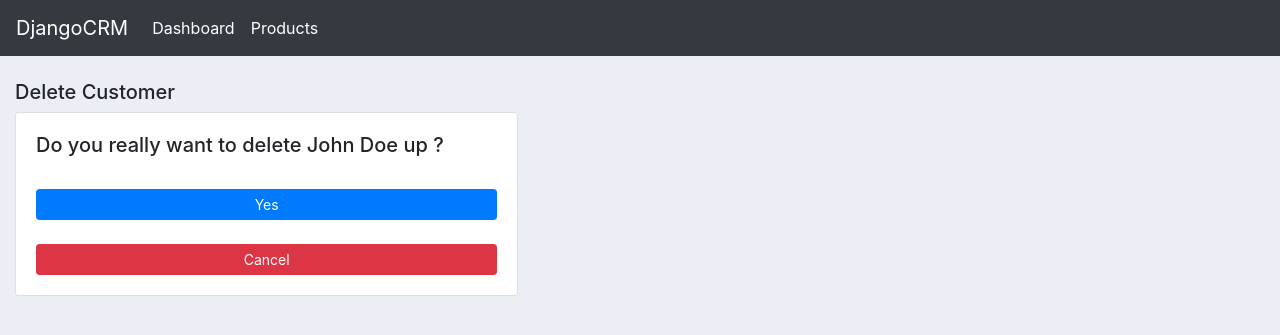
After one commit to piyushpandey16444/BasicProject, a Django app: page /delete-customer/1/ in a window 1280 px wide. The commit adds this page. Shown: the top 335 px of the page. Run offline with Django 3.2, Linux system fonts and the light colour scheme; data comes from the database, SQL or seed files in the repository; both versions use the stored data as it was after the commit; some libraries are stand-ins or nearby versions.

Commit message:
delete customer view written

```diff
--- a/accounts/templates/accounts/customers.html
+++ b/accounts/templates/accounts/customers.html
@@ -16,7 +16,7 @@ Customer
             <div class="card card-body">
                 <h5>Customer</h5><hr>
                 <a href="{% url 'update-customer' customer.id %}" class="btn btn-outline-info btn-sm btn-block">Update Customer</a>
-                <a href="" class="btn btn-outline-danger btn-sm btn-block">Delete Customer</a>
+                <a href="{% url 'delete-customer' customer.id %}" class="btn btn-outline-danger btn-sm btn-block">Delete Customer</a>
             </div>
         </div>
 
--- /dev/null
+++ b/accounts/templates/accounts/delete_customer.html
@@ -0,0 +1,22 @@
+{% extends 'accounts/main.html' %}
+
+{% block title %}
+    Delete Customer
+{% endblock title %}
+
+{% block content %}
+
+    <br>
+
+    <div class="align-items-center col-md-5">
+        <h5>Delete Customer</h5>
+        <form action="#" method="POST">
+        {% csrf_token %}
+        <div class="card card-body">
+            <h5>Do you really want to delete <span class="">{{customer}}</span> ?</h5>
+            <input class="btn btn-sm btn-primary mt-4" type="submit" value="Yes">
+            <a href="{% url 'customer' customer.id %}" class="btn btn-sm btn-danger mt-4">Cancel</a>
+        </div>
+        </form>
+    </div>
+{% endblock content %}
--- a/accounts/urls.py
+++ b/accounts/urls.py
@@ -1,5 +1,5 @@
 from django.urls import path
-from .views import home_view, product_view, customer_view, create_customer, update_customer, create_order, update_order
+from .views import *
 
 urlpatterns = [
     path('', home_view, name='home'),
@@ -10,4 +10,6 @@ urlpatterns = [
     path('create-order/', create_order, name="create-order"),
     path('update-customer/<int:id>/', update_customer, name="update-customer"),
     path('update-order/<int:id>/', update_order, name="update-order"),
+
+    path('delete-customer/<int:id>/', delete_customer, name="delete-customer"),
 ]
--- a/accounts/views.py
+++ b/accounts/views.py
@@ -58,7 +58,7 @@ def update_customer(request, id):
         form = CustomerForm(data=request.POST, instance=customer)
         if form.is_valid():
             form.save()
-            return redirect('/')
+            return redirect(f'/customer/{customer.id}/')
 
     context = {"form": form}
     return render(request, 'accounts/create_form.html', context=context)
@@ -90,3 +90,15 @@ def update_order(request, id):
 
     context = {"form": form}
     return render(request, 'accounts/create_order_form.html', context=context)
+
+
+def delete_customer(request, id):
+    try:
+        get_customer = Customer.objects.get(id=id)
+    except Customer.DoesNotExist:
+        raise Http404("Customer Does not Exist !")
+    if request.method == "POST":
+        get_customer.delete()
+        return redirect('/')
+    context = { 'customer': get_customer}
+    return render(request, 'accounts/delete_customer.html', context=context)
```
Also changed, not shown: db.sqlite3.
